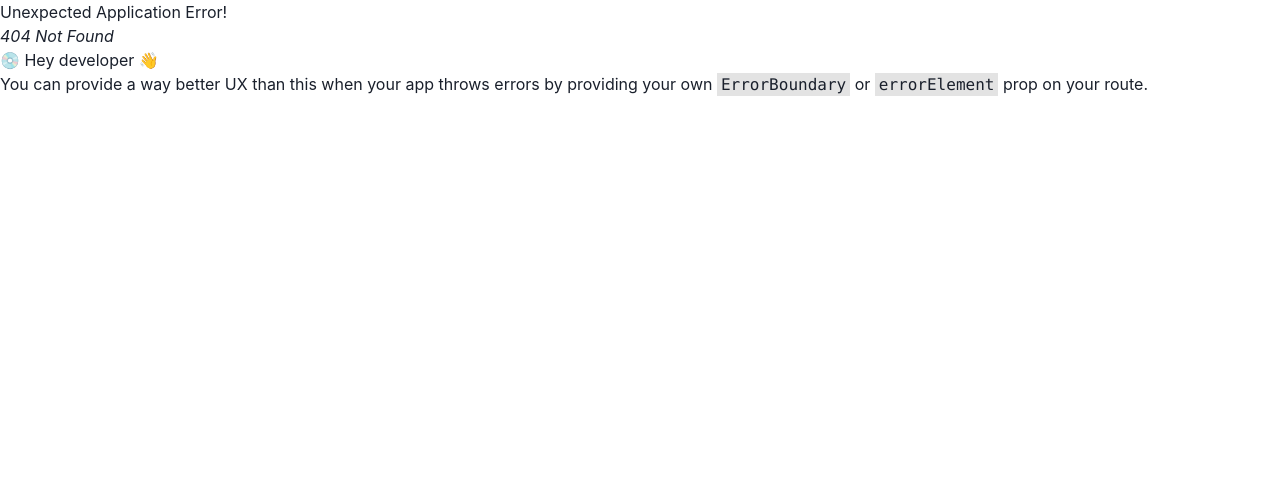
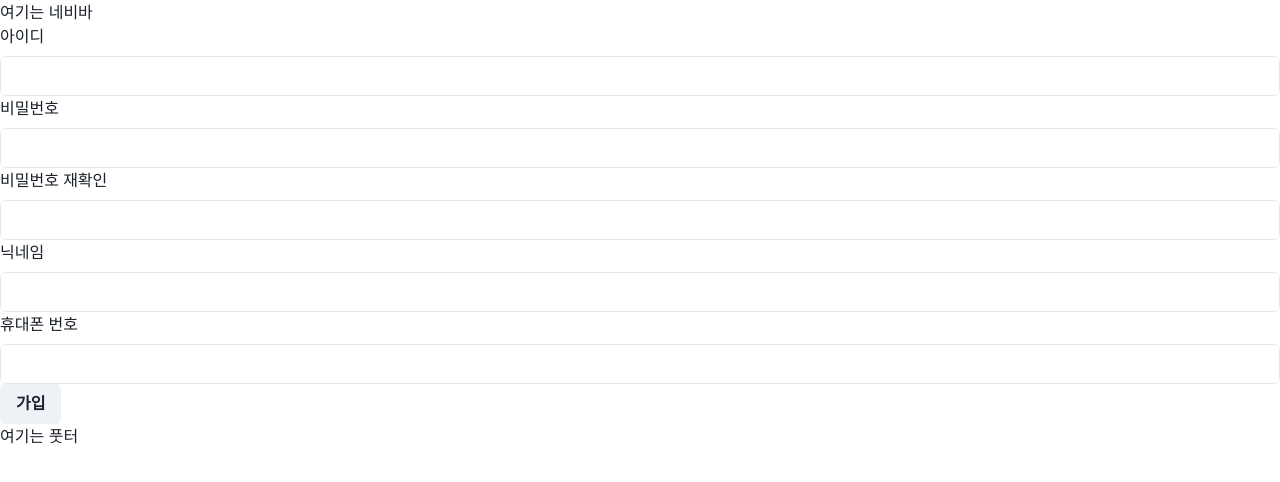
Before and after one commit to zxcvcx123/TodayYouTubeProjectFE, a React (Create React App) app: page /member/signup in a window 1280 px wide. Before the commit this address had no page. Shown: the top 482 px of the page. Built offline with nearby package versions, Linux system fonts and the light colour scheme.

Commit message:
route 경로 추가 및 회원 가입 기본 폼 작성

```diff
--- a/src/App.js
+++ b/src/App.js
@@ -5,11 +5,15 @@ import {
   RouterProvider,
 } from "react-router-dom";
 import { HomeLayout } from "./layout/Homelayout";
+import MemberSignup from "./member/MemberSignup";
+import MemberLogin from "./member/MemberLogin";
 
 const routes = createBrowserRouter(
   createRoutesFromElements(
     <Route path="/" element={<HomeLayout />}>
       {/*<Route path="경로명" element={컴포넌트} />*/}
+      <Route path={"member/signup"} element={<MemberSignup />} />
+      <Route path={"member/login"} element={<MemberLogin />} />
     </Route>,
   ),
 );
--- a/src/member/MemberLogin.js
+++ b/src/member/MemberLogin.js
@@ -0,0 +1,7 @@
+import React from "react";
+
+function MemberLogin(props) {
+  return <></>;
+}
+
+export default MemberLogin;
--- a/src/member/MemberSignup.js
+++ b/src/member/MemberSignup.js
@@ -0,0 +1,44 @@
+import React, { useState } from "react";
+import { Box, Button, FormControl, FormLabel, Input } from "@chakra-ui/react";
+
+function MemberSignup(props) {
+  /* 회원 폼 상태 */
+  const [member_id, setMember_id] = useState("");
+  const [password, setPassword] = useState("");
+  const [password_check, setPassword_check] = useState("");
+  const [nickname, setNickname] = useState("");
+  const [email, setEmail] = useState("");
+  const [phone_number, setPhone_number] = useState("");
+
+  /*  */
+
+  return (
+    <>
+      <Box>
+        <FormControl>
+          <FormLabel>아이디</FormLabel>
+          <Input />
+        </FormControl>
+        <FormControl>
+          <FormLabel>비밀번호</FormLabel>
+          <Input type="password" />
+        </FormControl>
+        <FormControl>
+          <FormLabel>비밀번호 재확인</FormLabel>
+          <Input type="password" />
+        </FormControl>
+        <FormControl>
+          <FormLabel>닉네임</FormLabel>
+          <Input />
+        </FormControl>
+        <FormControl>
+          <FormLabel>휴대폰 번호</FormLabel>
+          <Input type="tel" />
+        </FormControl>
+        <Button>가입</Button>
+      </Box>
+    </>
+  );
+}
+
+export default MemberSignup;
```
